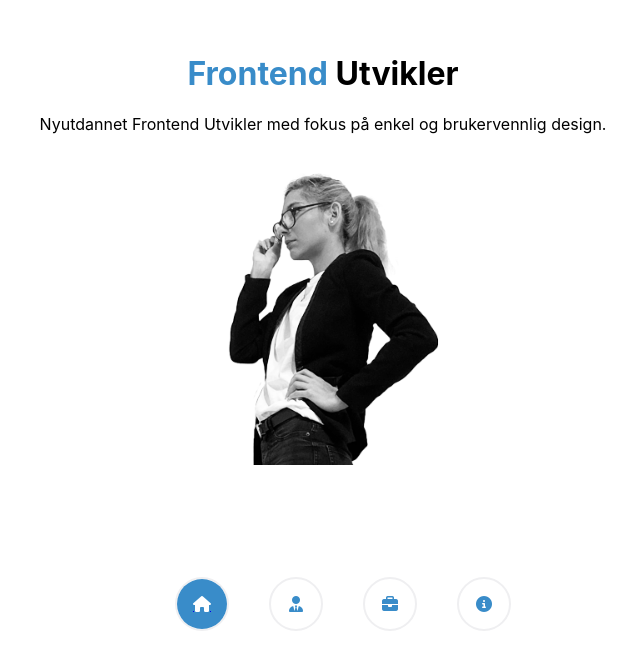
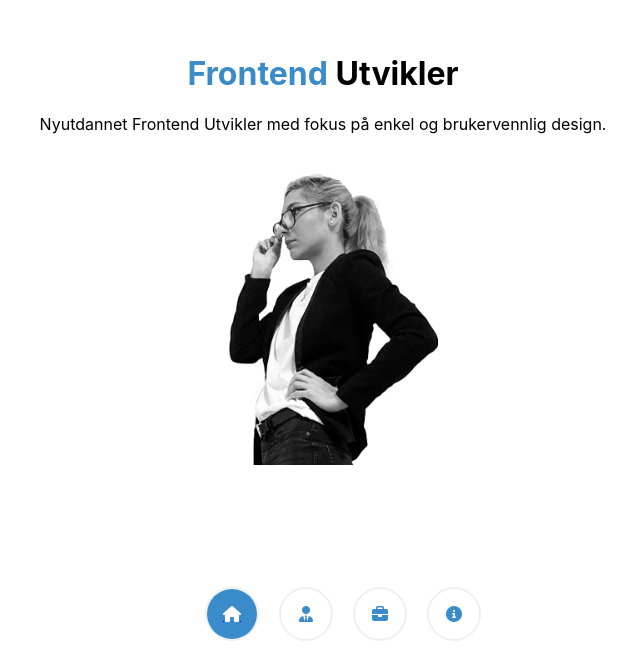
Before and after one commit to camilla-design/portfolio-v2, a React (Create React App) app: page / in a window 1280 px wide. Shown: the part 149-800 px from the top of the page, without its empty margins (317-957 px from the left). Built offline with nearby package versions, Linux system fonts and the light colour scheme.

Commit message:
change margin for navbar

```diff
--- a/src/index.css
+++ b/src/index.css
@@ -40,7 +40,7 @@ code {
   background-color: white;
   border: 2px solid #EFEFF1;
   float: left;
-  margin: 20px;
+  margin: 10px;
 
 }
 
```
